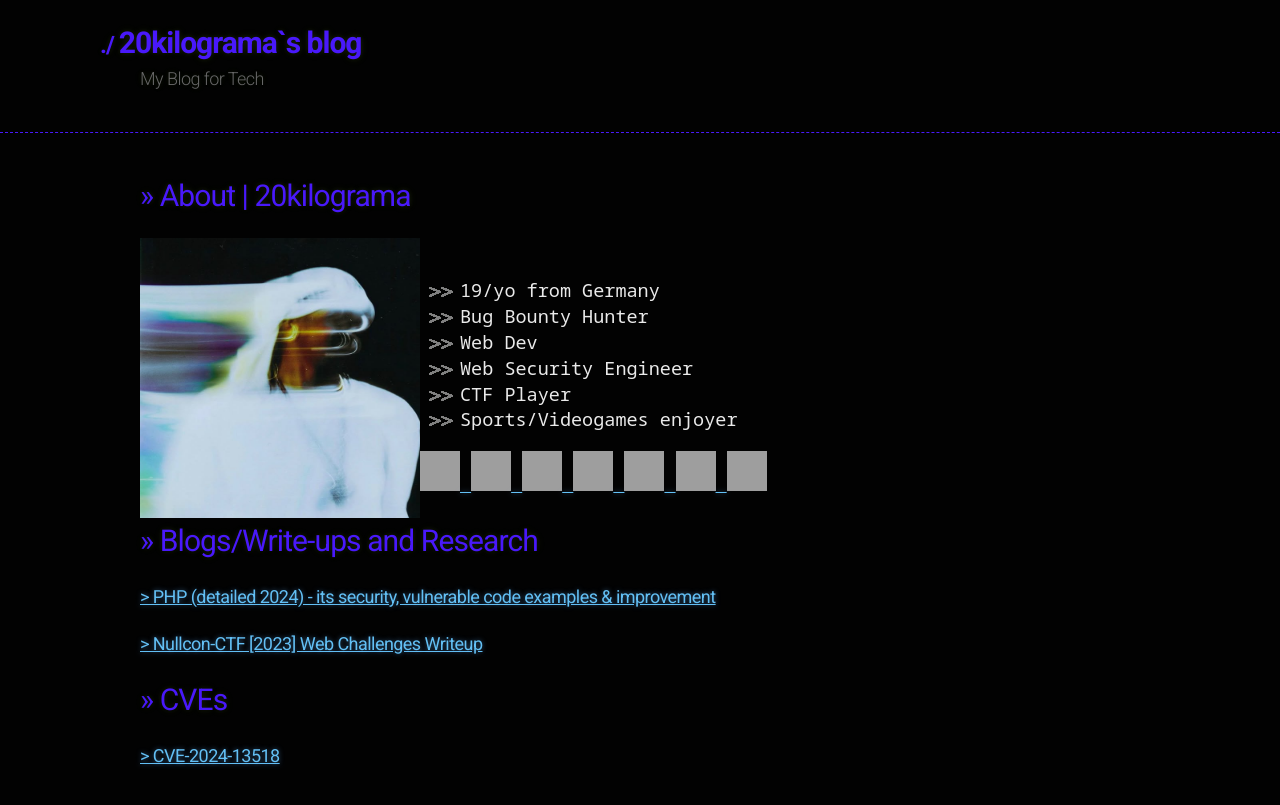
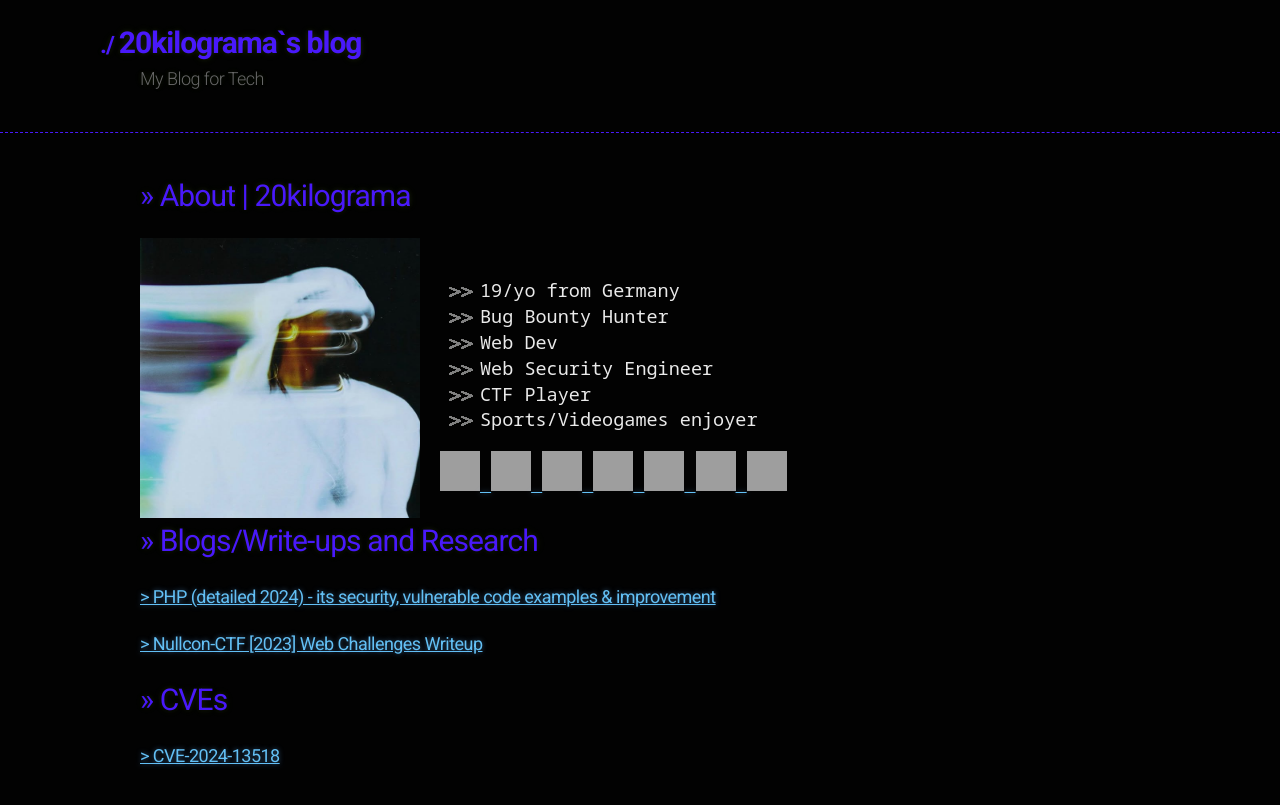
Before and after one commit to 20kilograma/blog, a Jekyll site: the page built from index.md, in a window 1280 px wide. Shown: the top 805 px of the page. Built offline with Jekyll 4.4.1, drawn with Linux system fonts in a browser that asks for light colours; nearby versions of some CDN libraries; some web fonts are replaced; our own code applies the rules of GitHub Pages for plain Markdown files; grey boxes are pictures that could not be loaded.

Commit message:
Update index.md

```diff
--- a/index.md
+++ b/index.md
@@ -1,6 +1,6 @@
 # >> About | 20kilograma
 
-<div style="display: flex; align-items: center;">
+<div style="display: flex; align-items: center; gap: 20px;">
   <img src="2025-02-14 225113.png" width="280" height="280">
 
   <div>
```
